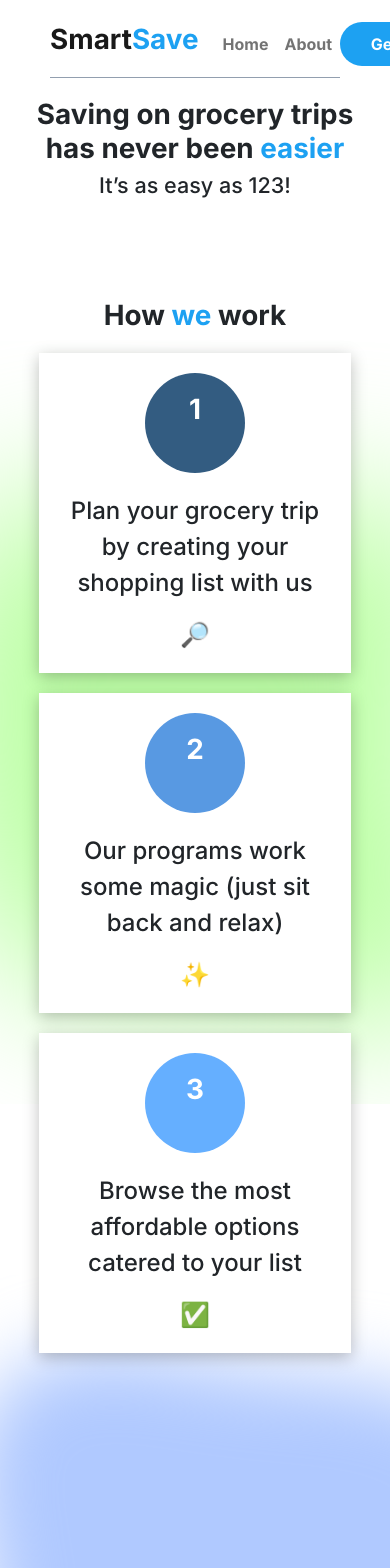
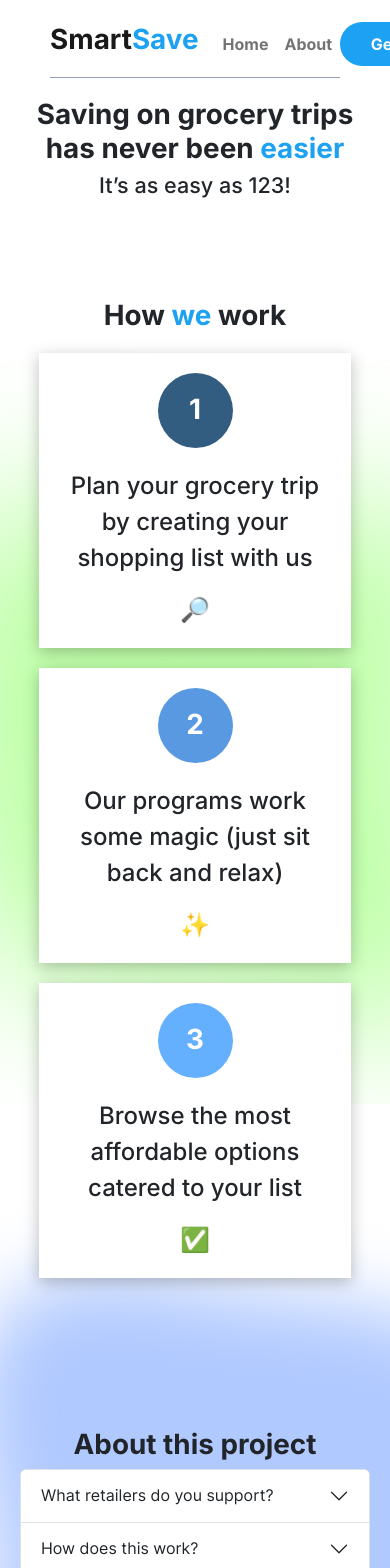
Before and after one commit to matthewnanas/SaveSmart, a React (Create React App) app in the folder web/: page / in a window 390 px wide. Shown: the top 1568 px of the page. Built offline with nearby package versions, Linux system fonts and the light colour scheme.

Commit message:
Mobile Scaling

```diff
--- a/web/src/Components/Card.tsx
+++ b/web/src/Components/Card.tsx
@@ -44,8 +44,8 @@ export function MobileCard(props: {
         <div className='MobileCardContainer'>
             <div className='StepDot' style={{
                 backgroundColor: props.color,
-                width: 100,
-                height: 100,
+                width: 75,
+                height: 75,
             }}>
                 <h1>{props.step}</h1>
             </div>
--- a/web/src/Pages/Landing.tsx
+++ b/web/src/Pages/Landing.tsx
@@ -42,6 +42,7 @@ export default function Landing() {
                 <div>
                     <MobileHeading />
                     <MobileSteps />
+                    <About />
                 </div>
             }
         </div>
@@ -160,7 +161,7 @@ function About() {
                     ) => {
                         return (
                             <Accordion.Item eventKey={i}>
-                                <Accordion.Header><span className='AboutText'>{item.question}</span></Accordion.Header>
+                                <Accordion.Header>{item.question}</Accordion.Header>
                                 <Accordion.Body>{item.content}</Accordion.Body>
                             </Accordion.Item>
                         )
```
